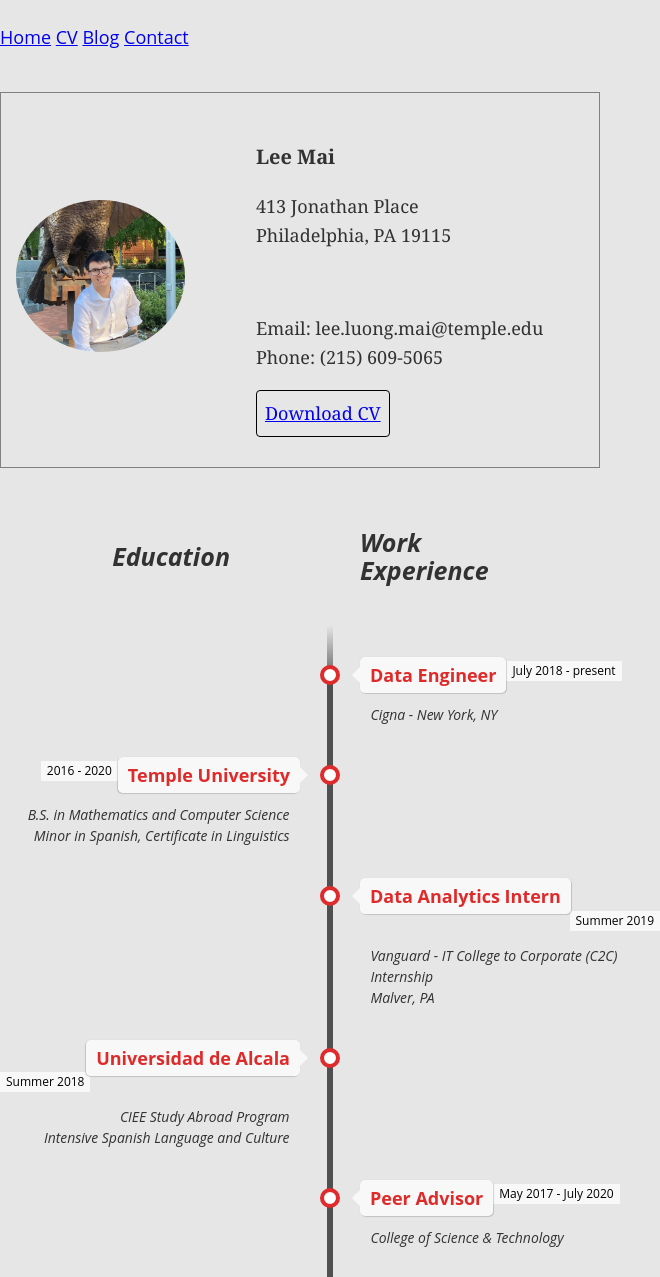
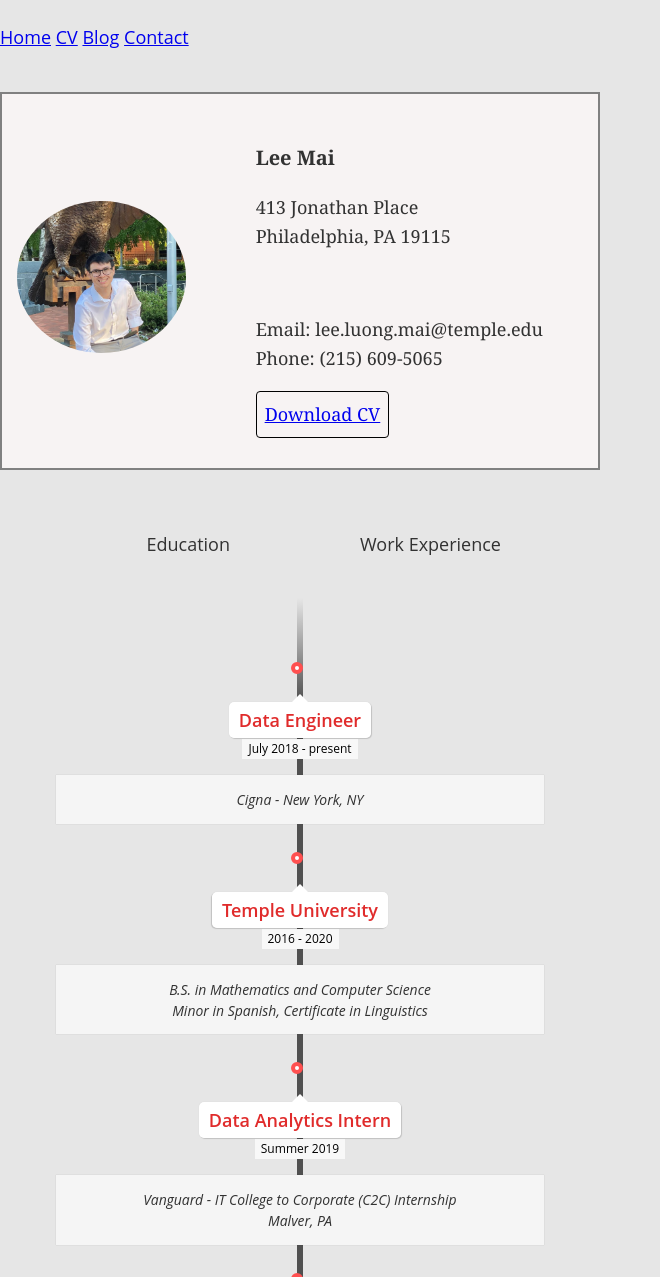
Before and after one commit to leeluumai275/leeluumai275.github.io, a plain HTML site: page index.html in a window 600 px wide. Shown: the part 125-1402 px from the top of the page, 660 px wide, since content can reach past the window. Drawn offline with Linux system fonts and the light colour scheme.

Commit message:
Update styles

```diff
--- a/css/styles.css
+++ b/css/styles.css
@@ -16,7 +16,8 @@ html {
     display: grid;
     grid-template-columns: 1fr 2fr;
     align-items: center;
-    border: 1px solid grey;
+    border: 2px solid grey;
+    background: rgb(247, 243, 243);
 }
 
 .image-cropper{
@@ -32,7 +33,6 @@ img {
 
 .CV_content {
     margin: 30px;
-    /* padding: 10px 100px; */
     justify-self: center;
     font-family: Georgia, 'Times New Roman', Times, serif;
 }
@@ -64,8 +64,10 @@ img {
     display: grid;
     grid-template-columns: 2fr 2fr;
     align-items: center;
+}
+
+h2 {
     font-weight: bold;
-    font-size: 25px;
     font-style: italic;
 }
 
@@ -81,10 +83,58 @@ img {
     justify-self: start;
 }
 
+.leadership {
+    text-align: center;
+    /* margin: 0 0 10px 0; */
+    padding: 0 0 10px;
+}
+
 .activities {
-    background: rgba(219, 12, 12, 0.87);
+    background: rgba(236, 27, 27, 0.87);
     color: white;
 }
+
+.activities_img {
+    display: grid;
+    grid-template-columns: 1fr 1fr 1fr;
+    align-items: center;
+}
+
+.activities-photo-l {
+    border-radius: 60%;
+    width: 80%;
+    justify-self: left;
+    padding: 0 20px;
+    grid-column-start: 1;
+    grid-column-end: 3;
+}
+
+.activities-photo-r {
+    border-radius: 60%;
+    width: 80%;
+    justify-self: right;
+    padding: 0 20px;
+    grid-column-start: 2;
+    grid-column-end: 4;
+}
+
+
+
+/* .divider > section {
+    border-bottom: 1px dashed grey;
+    padding: 15px 0;
+}
+
+.divider > img:first-of-type {
+    border-bottom: 1px dashed grey;
+    padding-bottom: 15px;
+    padding-top: 0;
+}
+
+.divider > img:last-of-type {
+    border-bottom: none;
+} */
+
 
 /* LEADERSHIP ACTIVITIES
 .activities {
@@ -203,13 +253,13 @@ body {
     /* text-align: center; */
 }
 
-.direction-l > .flag-wrapper {
+/* .direction-l > .flag-wrapper {
     text-align: right;
 }
 
 .direction-r > .flag-wrapper {
     text-align: left;
-}
+} */
 
 .flag {
     position: relative;
@@ -221,7 +271,7 @@ body {
     font-weight: 600;
     text-align: left;
     color: rgba(219, 12, 12, 0.87);
-    font-weight: bold;
+    /* font-weight: bold; */
 }
 
 .direction-l .flag {
@@ -322,3 +372,111 @@ body {
 .time {
     font-size: 12px;
 }
+
+/* ================ Timeline Media Queries ================ */
+
+@media screen and (max-width: 660px) {
+
+    .timeline {
+         width: 100%;
+        padding: 4em 0 1em 0;
+    }
+
+    .timeline li {
+        padding: 2em 0;
+    }
+
+    .direction-l,
+    .direction-r {
+        float: none;
+        width: 100%;
+
+        text-align: center;
+    }
+
+    .flag-wrapper {
+        text-align: center;
+    }
+
+    .flag {
+        background: rgb(255,255,255);
+        z-index: 15;
+    }
+
+    .direction-l .flag:before,
+    .direction-r .flag:before {
+      position: absolute;
+      top: -30px;
+        left: 50%;
+        content: ' ';
+        display: block;
+        width: 12px;
+        height: 12px;
+        margin-left: -9px;
+        background: #fff;
+        border-radius: 10px;
+        border: 4px solid rgb(255,80,80);
+        z-index: 10;
+    }
+
+    .direction-l .flag:after,
+    .direction-r .flag:after {
+        content: "";
+        position: absolute;
+        left: 50%;
+        top: -8px;
+        height: 0;
+        width: 0;
+        margin-left: -8px;
+        border: solid transparent;
+        border-bottom-color: rgb(255,255,255);
+        border-width: 8px;
+        pointer-events: none;
+    }
+
+    .time-wrapper {
+        display: block;
+        position: relative;
+        margin: 4px 0 0 0;
+        z-index: 14;
+    }
+
+    .direction-l .time-wrapper {
+        float: none;
+    }
+
+    .direction-r .time-wrapper {
+        float: none;
+    }
+
+    .desc {
+        position: relative;
+        margin: 1em 0 0 0;
+        padding: 1em;
+        background: rgb(245,245,245);
+        -webkit-box-shadow: 0 0 1px rgba(0,0,0,0.20);
+        -moz-box-shadow: 0 0 1px rgba(0,0,0,0.20);
+        box-shadow: 0 0 1px rgba(0,0,0,0.20);
+
+      z-index: 15;
+    }
+
+    .direction-l .desc,
+    .direction-r .desc {
+        position: relative;
+        margin: 1em 1em 0 1em;
+        padding: 1em;
+
+      z-index: 15;
+    }
+
+}
+
+@media screen and (min-width: 400px) and (max-width: 660px) {
+
+    .direction-l .desc,
+    .direction-r .desc {
+        margin: 1em 4em 0 4em;
+    }
+
+}
```
